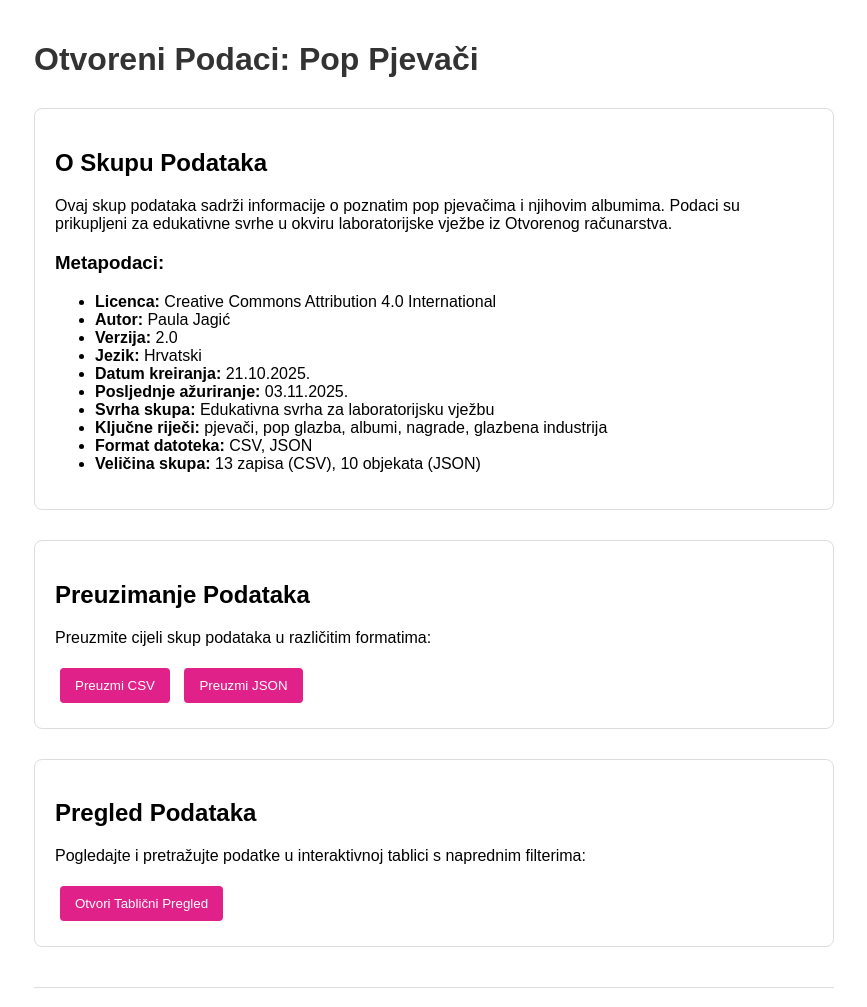
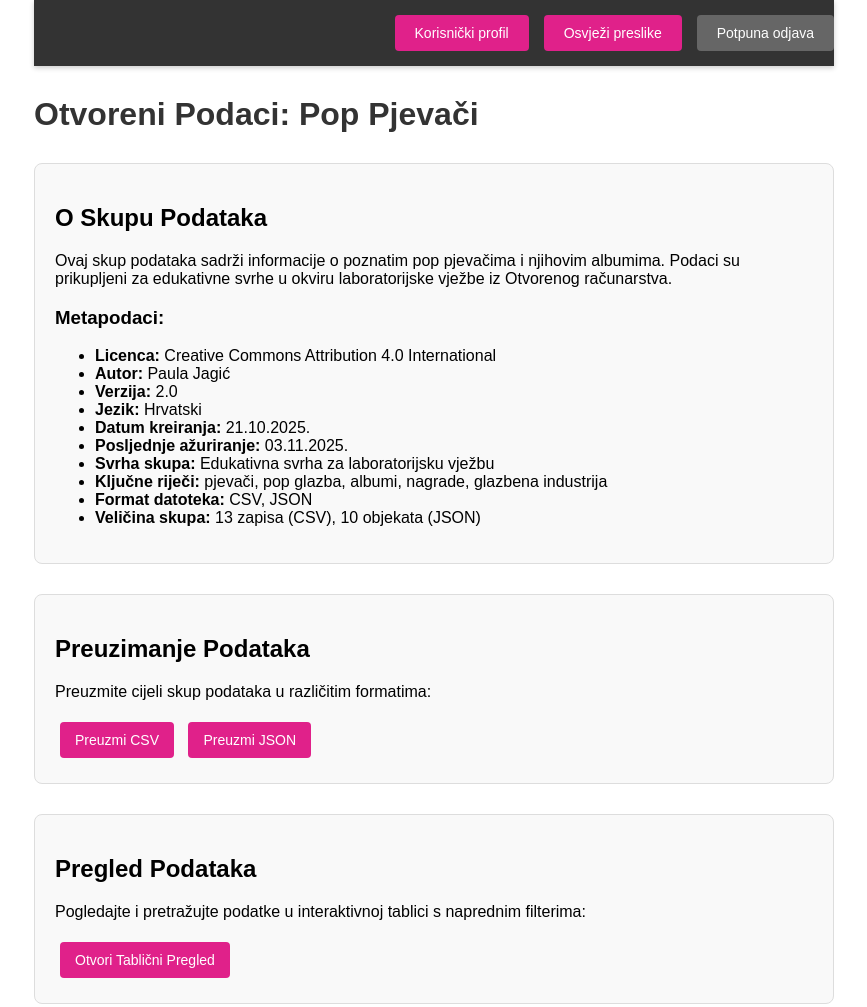
Before and after one commit to Paula-Jagic/singers-opendata, a website: page public/index.html in a window 1280 px wide. Shown: the top 1007 px of the page, without its empty margins (206-1073 px from the left). Drawn offline with Linux system fonts and the light colour scheme.

Commit message:
Update index.html

```diff
--- a/public/index.html
+++ b/public/index.html
@@ -12,8 +12,101 @@
     <meta name="language" content="hr">
     <meta name="created" content="2025-10-21">
     <meta name="last_updated" content="2025-11-03">
+
+    <style>
+        /* Stil za traku s gumbima */
+        .top-navbar {
+            background-color: #333;
+            padding: 15px 0;
+            margin-bottom: 30px;
+            box-shadow: 0 2px 5px rgba(0,0,0,0.2);
+        }
+
+        .nav-container {
+            max-width: 800px;
+            margin: 0 auto;
+            display: flex;
+            justify-content: flex-end;
+            gap: 15px;
+        }
+
+        .nav-button {
+            padding: 10px 20px;
+            background-color: #e0218a;
+            color: white;
+            border: none;
+            border-radius: 4px;
+            cursor: pointer;
+            font-size: 14px;
+            transition: background-color 0.3s;
+        }
+
+        .nav-button:hover {
+            background-color: #c01a74;
+        }
+
+        /* Ostali stilovi */
+        body {
+            font-family: Arial, sans-serif;
+            max-width: 800px;
+            margin: 0 auto;
+            padding: 0 20px 20px 20px;
+        }
+
+        h1 {
+            color: #333;
+            margin-bottom: 20px;
+        }
+
+        section {
+            margin: 30px 0;
+            padding: 20px;
+            border: 1px solid #ddd;
+            border-radius: 8px;
+            background-color: #f9f9f9;
+        }
+
+        .content-button {
+            padding: 10px 15px;
+            margin: 5px;
+            background-color: #e0218a;
+            color: white;
+            border: none;
+            border-radius: 4px;
+            cursor: pointer;
+            font-size: 14px;
+        }
+
+        .content-button:hover {
+            background-color: #c01a74;
+        }
+
+        a {
+            text-decoration: none;
+        }
+
+        footer {
+            margin-top: 40px;
+            padding-top: 20px;
+            border-top: 1px solid #ddd;
+            text-align: center;
+            color: #666;
+        }
+    </style>
 </head>
 <body>
+
+    <nav class="top-navbar">
+        <div class="nav-container">
+            <a href="/profile-page" class="nav-button"> Korisnički profil</a>
+            <a href="/export" class="nav-button"> Osvježi preslike</a>
+
+<a href="/logout-complete" class="nav-button" style="background-color: #666;">
+   Potpuna odjava
+</a>
+        </div>
+    </nav>
+
     <header>
         <h1> Otvoreni Podaci: Pop Pjevači</h1>
     </header>
@@ -43,41 +136,28 @@
             <p>Preuzmite cijeli skup podataka u različitim formatima:</p>
             <div>
                 <a href="/pjevaci_albumi.csv" download="pjevaci_albumi.csv">
-                    <button> Preuzmi CSV</button>
+                    <button class="content-button"> Preuzmi CSV</button>
                 </a>
                 <a href="/pjevaci_albumi.json" download="pjevaci_albumi.json">
-                    <button> Preuzmi JSON</button>
+                    <button class="content-button"> Preuzmi JSON</button>
                 </a>
             </div>
-
         </section>
 
         <section>
             <h2> Pregled Podataka</h2>
             <p>Pogledajte i pretražujte podatke u interaktivnoj tablici s naprednim filterima:</p>
             <a href="/datatable">
-                <button> Otvori Tablični Pregled</button>
+                <button class="content-button"> Otvori Tablični Pregled</button>
             </a>
-
         </section>
     </main>
 
-    <footer style="margin-top: 40px; padding-top: 20px; border-top: 1px solid #ddd; text-align: center; color: #666;">
+    <footer>
         <p>© 2025 Paula Jagić - Laboratorijska vježba 2 | Creative Commons Attribution 4.0 International</p>
     </footer>
 
 
-    </main>
 
-
-
-    <style>
-        body { font-family: Arial, sans-serif; max-width: 800px; margin: 0 auto; padding: 20px; }
-        h1 { color: #333; }
-        section { margin: 30px 0; padding: 20px; border: 1px solid #ddd; border-radius: 8px; }
-        button { padding: 10px 15px; margin: 5px; background-color: #e0218a; color: white; border: none; border-radius: 4px; cursor: pointer; }
-        button:hover { background-color: #e0218a;}
-        a { text-decoration: none; }
-    </style>
 </body>
 </html>
```
